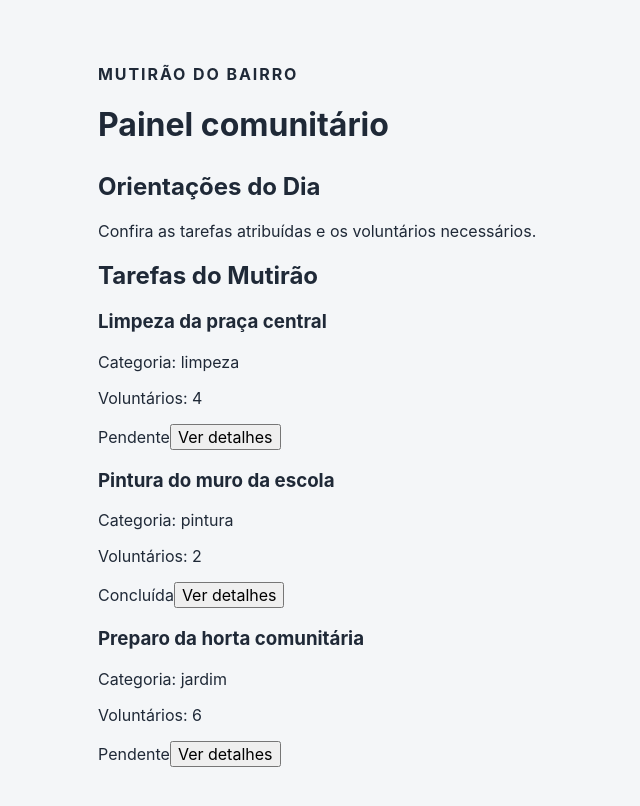
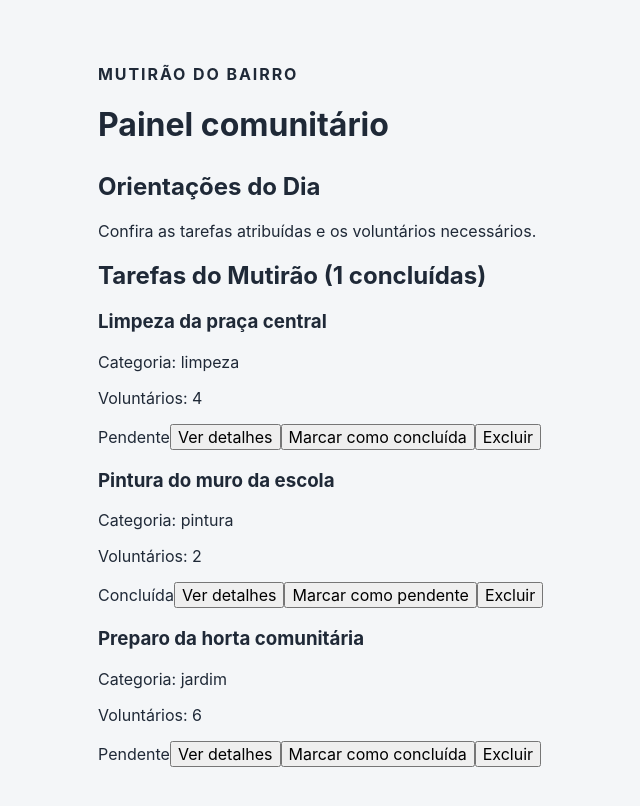
Before and after one commit to amandaestudanteufrr-lgtm/mutirao-do-bairro, a React (Vite) app: page / in a window 1280 px wide. Shown: the top 806 px of the page, without its empty margins (92-732 px from the left). Built offline with nearby package versions, Linux system fonts and the light colour scheme.

Commit message:
feat: adiciona estado imutabilidade e exclusao (E4)

```diff
--- a/src/App.jsx
+++ b/src/App.jsx
@@ -1,16 +1,30 @@
+import { useState } from "react";
 import "./App.css";
 import Painel from "./components/Painel";
 import ListaTarefas from "./components/ListaTarefas";
 import { tarefasIniciais } from "./data/tarefas";
 
 export default function App() {
+  const [tarefas, setTarefas] = useState(tarefasIniciais);
+
+  const totalConcluidas = tarefas.filter((t) => t.concluida).length;
+
+  function handleToggle(id) {
+    setTarefas(
+      tarefas.map((t) => (t.id === id ? { ...t, concluida: !t.concluida } : t))
+    );
+  }
+
+  function handleDelete(id) {
+    setTarefas(tarefas.filter((t) => t.id !== id));
+  }
+
   function handleShowDetails(tarefaId) {
-    const tarefa = tarefasIniciais.find((item) => item.id === tarefaId);
+    const tarefa = tarefas.find((item) => item.id === tarefaId);
     if (tarefa) {
       window.alert(`${tarefa.titulo} | Voluntários: ${tarefa.voluntarios}`);
     }
   }
-
   return (
     <main className="app">
       <header className="hero">
@@ -22,10 +36,12 @@ export default function App() {
         <p>Confira as tarefas atribuídas e os voluntários necessários.</p>
       </Painel>
 
-      <Painel title="Tarefas do Mutirão">
+      <Painel title={`Tarefas do Mutirão (${totalConcluidas} concluídas)`}>
         <ListaTarefas
-          tarefas={tarefasIniciais}
+          tarefas={tarefas}
           onShowDetails={handleShowDetails}
+          onToggle={handleToggle}
+          onDelete={handleDelete}
         />
       </Painel>
     </main>
--- a/src/components/CartaoTarefa.jsx
+++ b/src/components/CartaoTarefa.jsx
@@ -1,4 +1,13 @@
-export default function CartaoTarefa({ id, titulo, categoria, voluntarios, concluida, onShowDetails }) {
+export default function CartaoTarefa({
+    id,
+    titulo,
+    categoria,
+    voluntarios,
+    concluida,
+    onShowDetails,
+    onToggle,
+    onDelete,
+}) {
     return (
         <article className={`cartao-tarefa ${concluida ? "is-complete" : ""}`}>
             <div>
@@ -10,6 +19,12 @@ export default function CartaoTarefa({ id, titulo, categoria, voluntarios, concl
             <button type="button" onClick={() => onShowDetails(id)}>
                 Ver detalhes
             </button>
+            <button type="button" onClick={() => onToggle(id)}>
+                {concluida ? "Marcar como pendente" : "Marcar como concluída"}
+            </button>
+            <button type="button" onClick={() => onDelete(id)}>
+                Excluir
+            </button>
         </article>
     );
 }
--- a/src/components/ListaTarefas.jsx
+++ b/src/components/ListaTarefas.jsx
@@ -1,6 +1,6 @@
 import CartaoTarefa from "./CartaoTarefa";
 
-export default function ListaTarefas({ tarefas, onShowDetails }) {
+export default function ListaTarefas({ tarefas, onShowDetails, onToggle, onDelete }) {
   if (tarefas.length === 0) {
     return <p>Nenhuma tarefa encontrada.</p>;
   }
@@ -16,6 +16,8 @@ export default function ListaTarefas({ tarefas, onShowDetails }) {
           voluntarios={tarefa.voluntarios}
           concluida={tarefa.concluida}
           onShowDetails={onShowDetails}
+          onToggle={onToggle}
+          onDelete={onDelete}
         />
       ))}
     </div>
```
Lines whose indentation alone changed are shown as unchanged.
